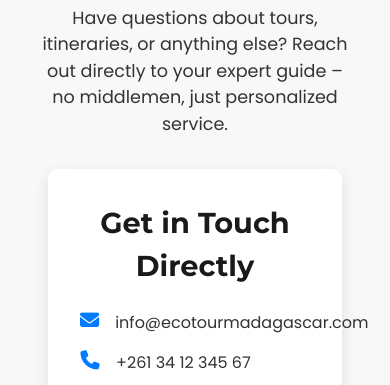
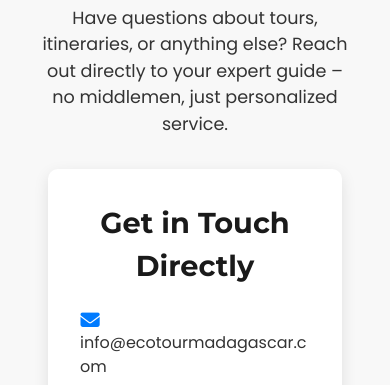
Before and after one commit to Chrysologue/wdd330-project, a website built with Vite: page src/contact.html in a window 390 px wide. Shown: the part 275-660 px from the top of the page. Built offline with nearby package versions, Linux system fonts and the light colour scheme.

Commit message:
Fixing some issue on mobile

```diff
--- a/src/style/small.css
+++ b/src/style/small.css
@@ -1608,11 +1608,13 @@
   gap: 0.5rem;
   margin: 1.5rem auto 2.5rem;
   max-width: 400px;
+  width: 100%;
   padding: 0 1rem;
 }
 
 #serviceSearch {
   flex-grow: 1;
+  flex-shrink: 1;
   padding: 0.8em 1em;
   border: 2px solid var(--color-border-light, #e0e0e0);
   border-radius: 25px;
@@ -1871,6 +1873,7 @@
   font-family: 'Poppins', sans-serif;
   font-size: 1em;
   line-height: 1.5;
+  flex-wrap: wrap;
 }
 
 .info-item .icon {
@@ -1885,6 +1888,8 @@
   color: var(--color-text-primary);
   text-decoration: none;
   transition: color 0.3s ease;
+  word-break: break-word;
+  overflow-wrap: break-word;
 }
 
 .info-item a:hover {
```
